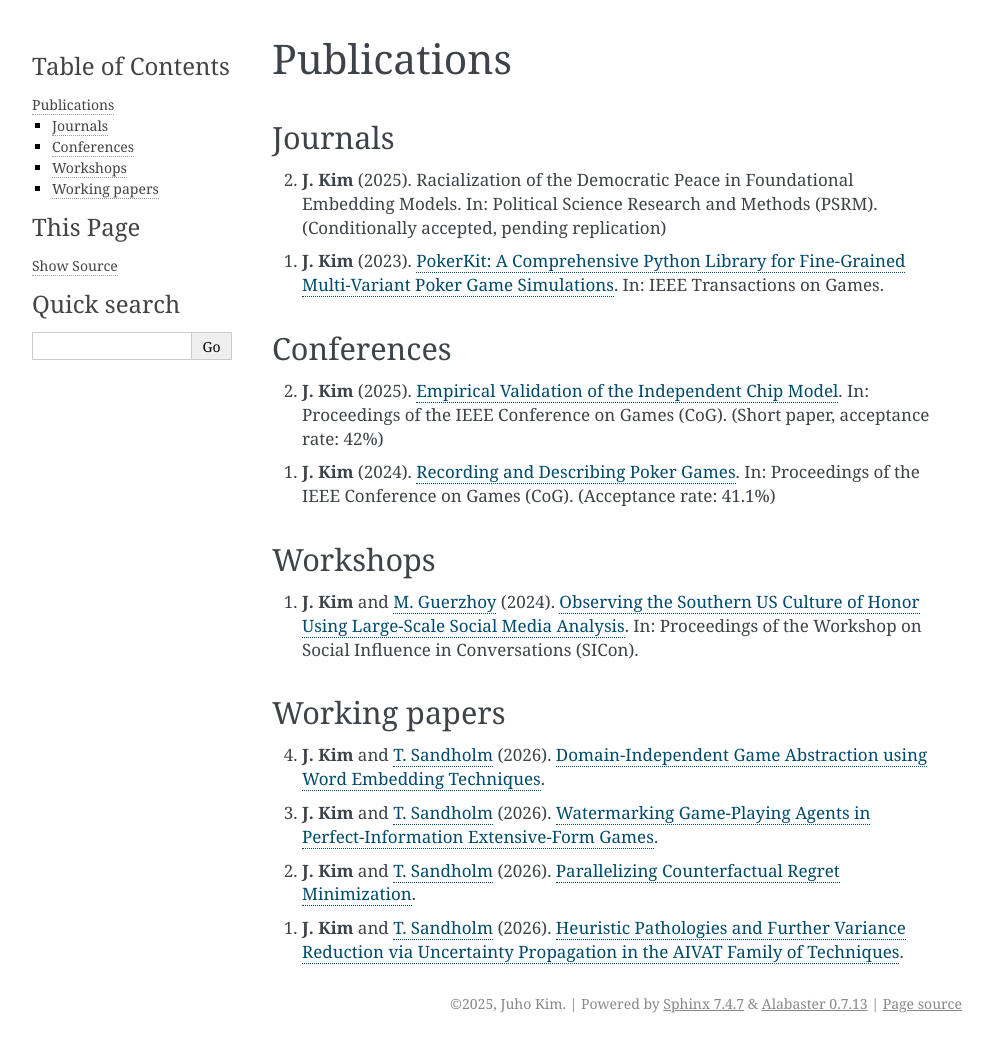
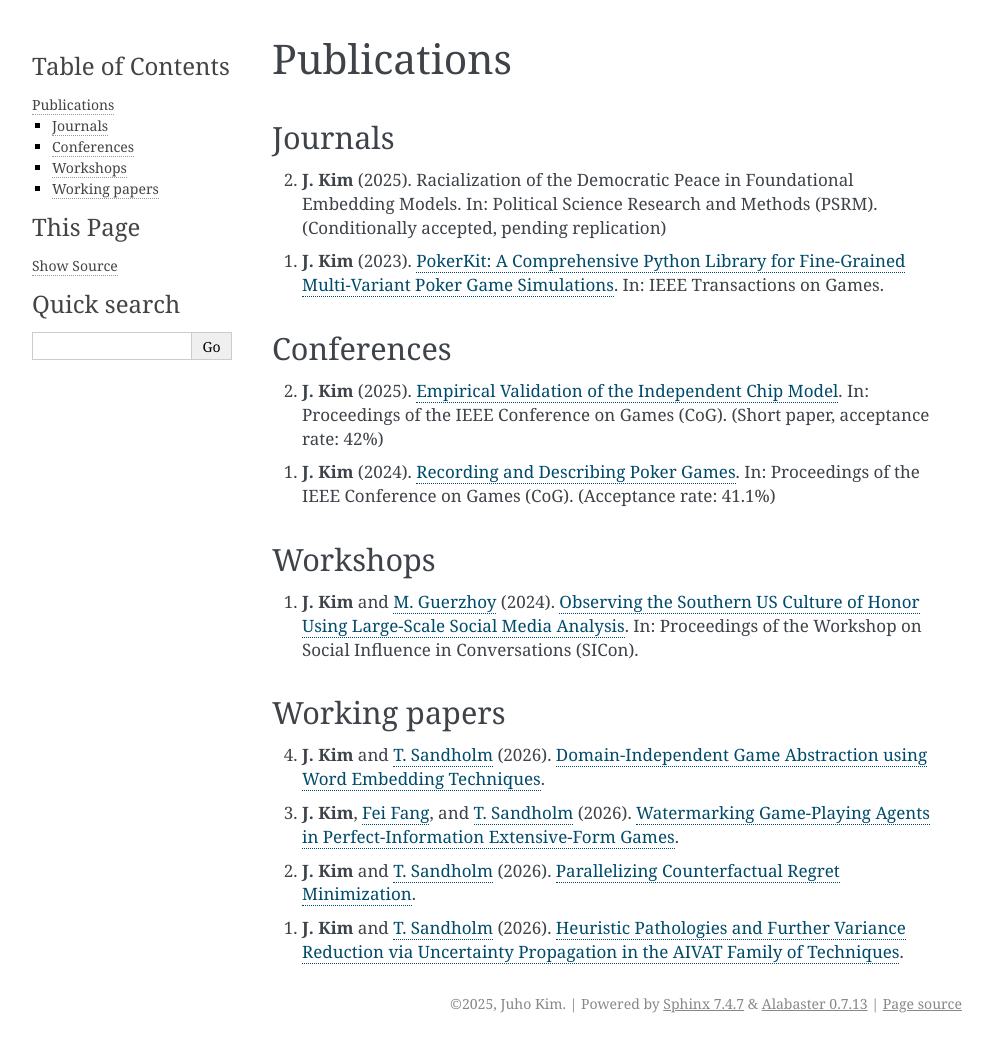
Before and after one commit to AussieSeaweed/personal-website, a Sphinx documentation site: the page built from source/publications.rst, in a window 1280 px wide. Shown: the whole page, without its empty margins (148-1140 px from the left). Built offline with Sphinx 7.4.7, drawn with Linux system fonts in a browser that asks for light colours.

Commit message:
Add Prof. Fei Fang as coauthor

```diff
--- a/source/publications.rst
+++ b/source/publications.rst
@@ -25,7 +25,7 @@ Working papers
 
 4. **J. Kim** and `T. Sandholm <https://www.cs.cmu.edu/~sandholm/>`_ (2026). `Domain-Independent Game Abstraction using Word Embedding Techniques <https://arxiv.org/abs/2605.15543>`_.
 
-3. **J. Kim** and `T. Sandholm <https://www.cs.cmu.edu/~sandholm/>`_ (2026). `Watermarking Game-Playing Agents in Perfect-Information Extensive-Form Games <https://arxiv.org/abs/2605.14283>`_.
+3. **J. Kim**, `Fei Fang <https://feifang.info/>`_, and `T. Sandholm <https://www.cs.cmu.edu/~sandholm/>`_ (2026). `Watermarking Game-Playing Agents in Perfect-Information Extensive-Form Games <https://arxiv.org/abs/2605.14283>`_.
 
 2. **J. Kim** and `T. Sandholm <https://www.cs.cmu.edu/~sandholm/>`_ (2026). `Parallelizing Counterfactual Regret Minimization <https://arxiv.org/abs/2605.14277>`_.
 
```
